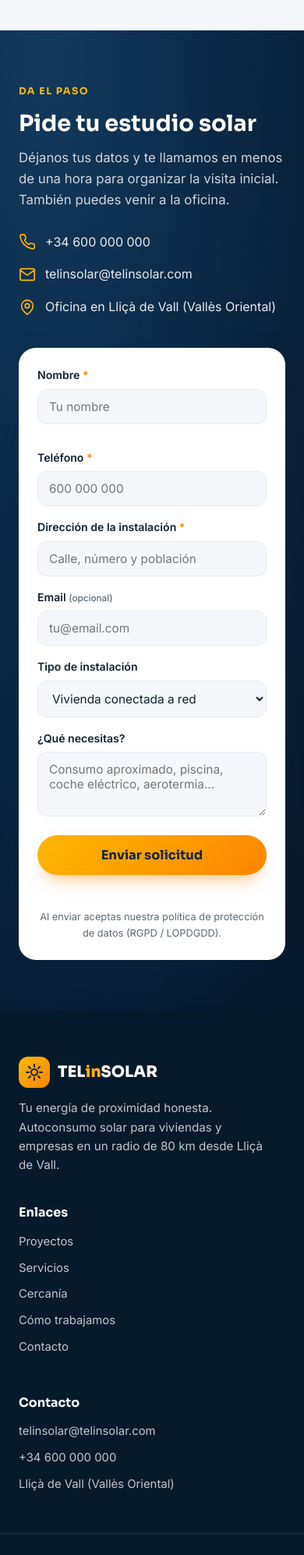
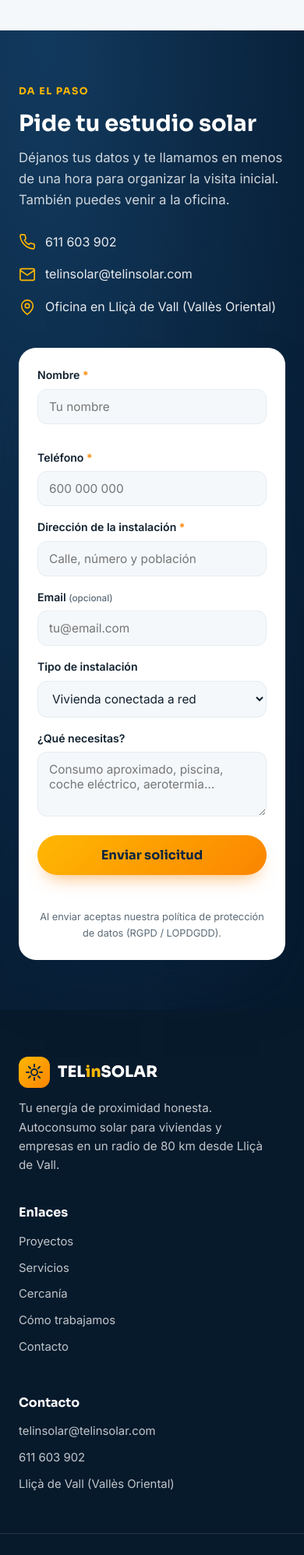
Before and after one commit to luis-fer-333/telinsolar-prototype, a website: page index.html in a window 390 px wide. Shown: the part 9392-11386 px from the top of the page at 78% size. Drawn offline with Linux system fonts and the light colour scheme.

Commit message:
Add real contact phone number
Co-Authored-By: Claude Opus 5.5 <noreply@anthropic.com>
Claude-Session: https://claude.ai/code/session_01TAzw3NfwtqD6mti2WkqU5d

```diff
--- a/index.html
+++ b/index.html
@@ -438,7 +438,7 @@
                 <ul class="contact-details">
                     <li>
                         <svg viewBox="0 0 24 24" fill="none" stroke="currentColor" stroke-width="1.8" stroke-linecap="round" stroke-linejoin="round"><path d="M22 16.9v3a2 2 0 0 1-2.2 2 19.8 19.8 0 0 1-8.6-3.1 19.5 19.5 0 0 1-6-6 19.8 19.8 0 0 1-3.1-8.7A2 2 0 0 1 4.1 2h3a2 2 0 0 1 2 1.7c.1.9.4 1.8.7 2.7a2 2 0 0 1-.5 2.1L8.1 9.9a16 16 0 0 0 6 6l1.4-1.2a2 2 0 0 1 2.1-.5c.9.3 1.8.6 2.7.7a2 2 0 0 1 1.7 2Z"></path></svg>
-                        <a href="tel:+34600000000">+34 600 000 000</a>
+                        <a href="tel:+34611603902">611 603 902</a>
                     </li>
                     <li>
                         <svg viewBox="0 0 24 24" fill="none" stroke="currentColor" stroke-width="1.8" stroke-linecap="round" stroke-linejoin="round"><rect x="2" y="4" width="20" height="16" rx="2"></rect><path d="m22 6-10 7L2 6"></path></svg>
@@ -516,7 +516,7 @@
             <div class="footer-col">
                 <h4 data-i18n="footer.contact">Contacto</h4>
                 <a href="mailto:telinsolar@telinsolar.com">telinsolar@telinsolar.com</a>
-                <a href="tel:+34600000000">+34 600 000 000</a>
+                <a href="tel:+34611603902">611 603 902</a>
                 <span>Lliçà de Vall (Vallès Oriental)</span>
             </div>
         </div>
```
Also changed, not shown: README.md.
